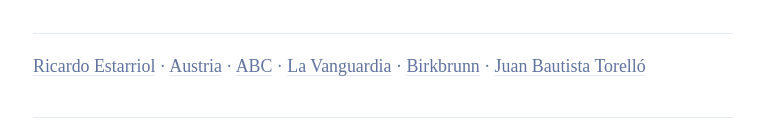
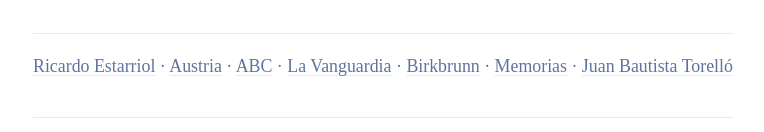
Before and after one commit to lotrives/lotrives-astro-prueba, an Astro site: page /2024/02/09/ricardo-estarriol in a window 1280 px wide. Shown: the part 5153-5285 px from the top of the page, without its empty margins (257-1021 px from the left). Built offline with nearby package versions, Linux system fonts and the light colour scheme; Astro itself is replaced by a stand-in of ours.

Commit message:
estarriol v3

```diff
--- a/src/content/blog/2024-02-09-ricardo-estarriol.md
+++ b/src/content/blog/2024-02-09-ricardo-estarriol.md
@@ -3,7 +3,7 @@ title: "Ricardo Estarriol"
 description: "Homenaje póstumo a Ricardo Estarriol, corresponsal de La Vanguardia en Viena durante cuarenta años."
 pubDate: 2024-02-09
 updatedDate: 2026-05-17
-tags: ["Ricardo Estarriol", "Austria", "ABC", "La Vanguardia", "Birkbrunn", "Juan Bautista Torelló"]
+tags: ["Ricardo Estarriol", "Austria", "ABC", "La Vanguardia", "Birkbrunn", "Memorias", "Juan Bautista Torelló"]
 canonical: "https://lotrives.substack.com/p/ricardo-estarriol"
 ---
 
```
